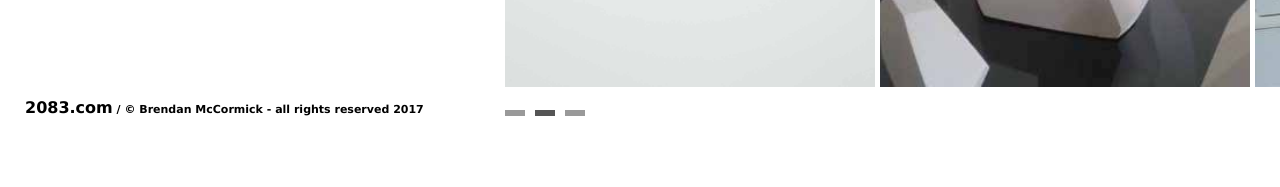
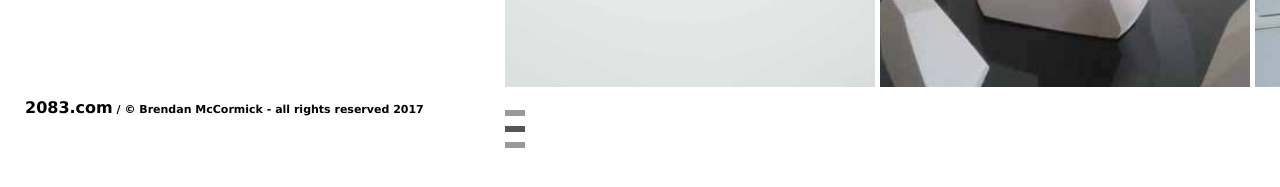
Before and after one commit to twozeroeightthree/website, a Jekyll site: the page built from index.html, in a window 1280 px wide. Shown: the part 440-627 px from the top of the page. Built offline with Jekyll 4.4.1, drawn with Linux system fonts in a browser that asks for light colours; the list of posts is cut into pages by our own code.

Commit message:
2017-12-03_22:57

```diff
--- a/assets/main.css
+++ b/assets/main.css
@@ -142,6 +142,7 @@ footer.footer-post li:last-child:after {
   top: -15px;
   left: 480px;
   height: 6px;
+  width: 0px;
 }
 #indicators .indicator{
   height: 100%;
```
Also changed, not shown: 1 other file.
